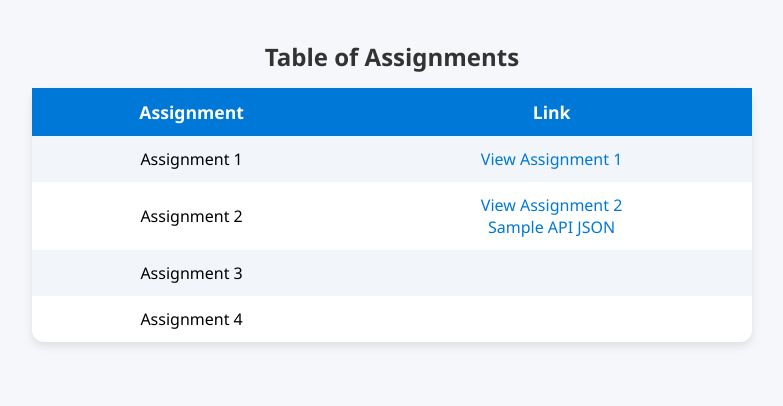
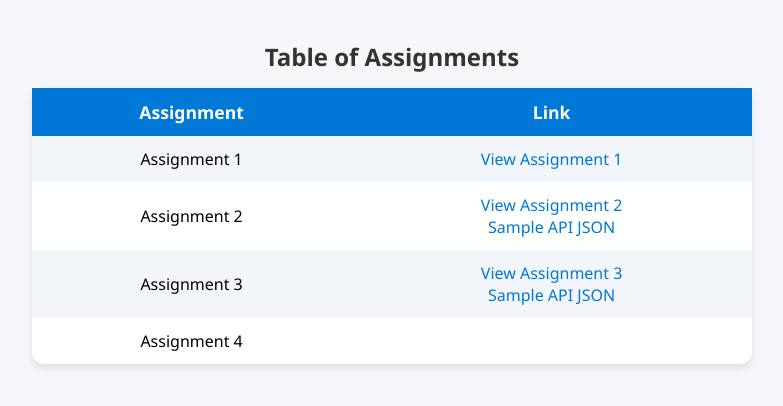
Before and after one commit to riajha-usc/riajha_usc.github.io, a plain HTML site: page web-assignment2345.html in a window 1280 px wide. Shown: the whole page, without its empty margins (248-1031 px from the left). Drawn offline with Linux system fonts and the light colour scheme.

Commit message:
Assignment-3 Submission

```diff
--- a/web-assignment2345.html
+++ b/web-assignment2345.html
@@ -82,7 +82,11 @@
         </tr>
         <tr>
             <td>Assignment 3</td>
-            <td></td>
+            <td>
+                <a href="https://search-event-svc-98723.uc.r.appspot.com/" target="_blank">View Assignment 3</a>
+                <br>
+                <a href="https://search-event-svc-98723.uc.r.appspot.com/api/events/search?keyword=TWICE&radius=500&unit=miles&geoPoint=9qe14x6" target="_blank">Sample API JSON</a>
+            </td>
         </tr>
         <tr>
             <td>Assignment 4</td>
```
